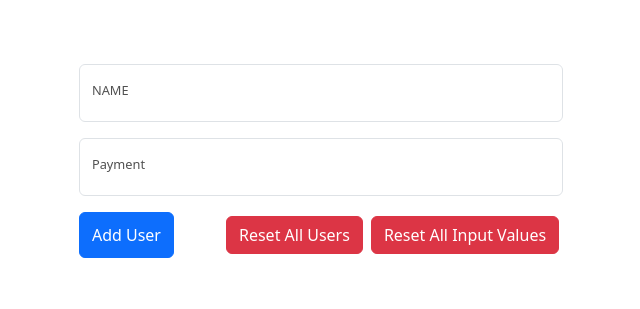
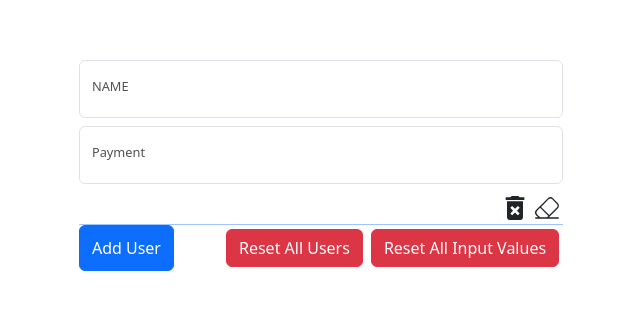
Before and after one commit to TecJoJo/expenseSplitter, a React (Create React App) app in the folder expense-splitter/: page / in a window 1280 px wide. Shown: the part 239-548 px from the top of the page, without its empty margins (319-959 px from the left). Built offline with nearby package versions, Linux system fonts and the light colour scheme.

Commit message:
individual icons for clear/delete user inputs

```diff
--- a/expense-splitter/src/component/Form.tsx
+++ b/expense-splitter/src/component/Form.tsx
@@ -8,6 +8,8 @@ import styled from "styled-components";
 import { FormContext } from "../context/FormProvider";
 import { IFormContextValue } from "../models/formModel";
 import GroupedInput from "./GroupedInput"
+import { MdDeleteForever } from "react-icons/md";
+import { CiEraser } from "react-icons/ci";
   const FormContainer = styled.form`
     max-height: 80vh;
     overflow: scroll;
@@ -34,8 +36,17 @@ import GroupedInput from "./GroupedInput"
 
     return (
       <>
+        <div className="border-bottom  border-primary-subtle">
+
         <GroupedInput dataId="name" name={"NAME"} placeholder={"Your Name"}  participantIndex={participantIndex}/>
         <GroupedInput dataId="payment" name={"Payment"} placeholder={"Payment in advance"}  participantIndex={participantIndex}/>
+        <div className=" d-flex justify-content-end ">
+
+        <MdDeleteForever size="2rem"/>
+
+        <CiEraser size="2rem" />
+        </div>
+        </div>
       </>
     );
   };
--- a/expense-splitter/src/component/GroupedInput.tsx
+++ b/expense-splitter/src/component/GroupedInput.tsx
@@ -44,7 +44,7 @@ const GroupedInput:React.FC<IGroupInputProps> = ({name,placeholder,participantIn
     }
     return(
     <>
-      <div className="form-floating mb-3">
+      <div className="form-floating  mt-2  mb-2">
 
 
       <FloatingLabel htmlFor="floatingInput" $isFloating={formStates.participantInputs?.[participantIndex]?.isFloating[dataId]}>{name}</FloatingLabel>
--- /dev/null
+++ b/package.json
@@ -0,0 +1,5 @@
+{
+  "dependencies": {
+    "react-icons": "^5.0.1"
+  }
+}
```
Also changed, not shown: 1 other file (tests, documents, lock files or other folders).
